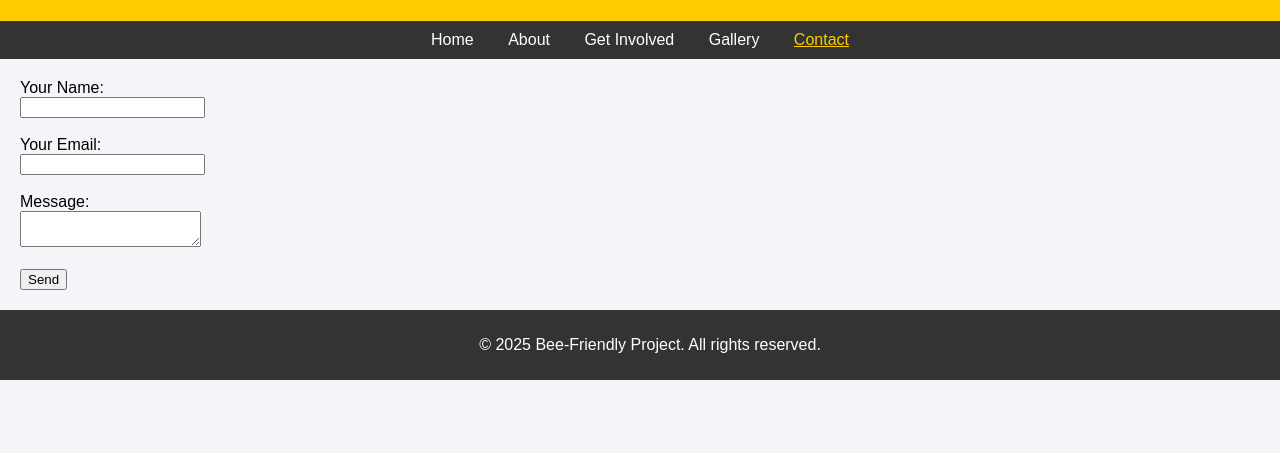
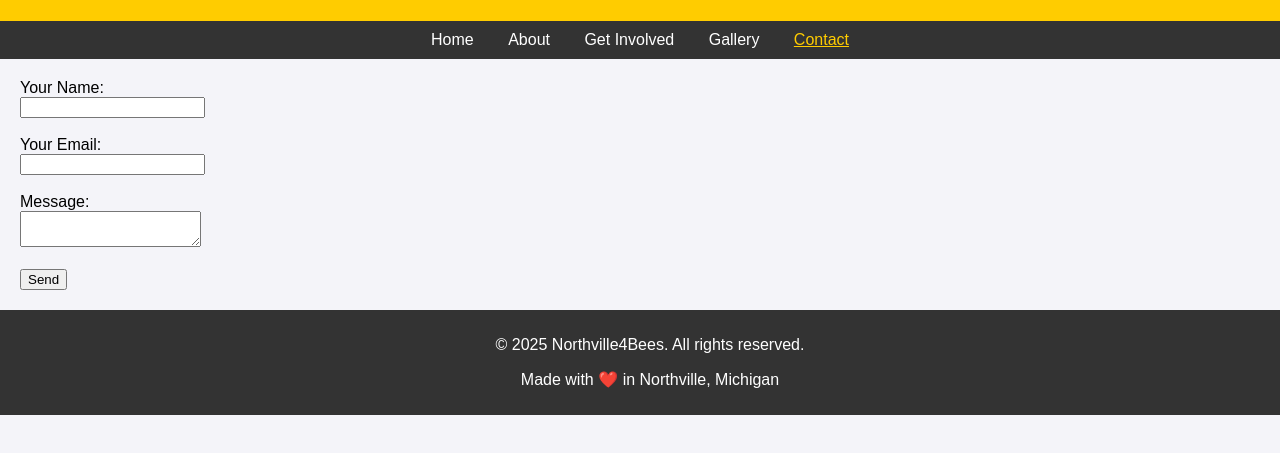
Before and after one commit to Northville4Bees/n4b, a plain HTML site: page contact.html in a window 1280 px wide. Shown: the part 99-552 px from the top of the page. Drawn offline with Linux system fonts and the light colour scheme.

Commit message:
Update contact.html

```diff
--- a/contact.html
+++ b/contact.html
@@ -20,7 +20,7 @@
     </nav>
 
     <section>
-        <form action="mailto:moritztom09@gmail.com" method="post">
+        <form action="mailto:northville4bees@gmail.com" method="post">
             <label>Your Name:</label><br>
             <input type="text" name="name"><br><br>
             <label>Your Email:</label><br>
@@ -32,7 +32,8 @@
     </section>
 
     <footer>
-        <p>&copy; 2025 Bee-Friendly Project. All rights reserved.</p>
+        <p>© 2025 Northville4Bees. All rights reserved.</p>
+        <p>Made with ❤️ in Northville, Michigan</p>
     </footer>
 </body>
 </html>
```
